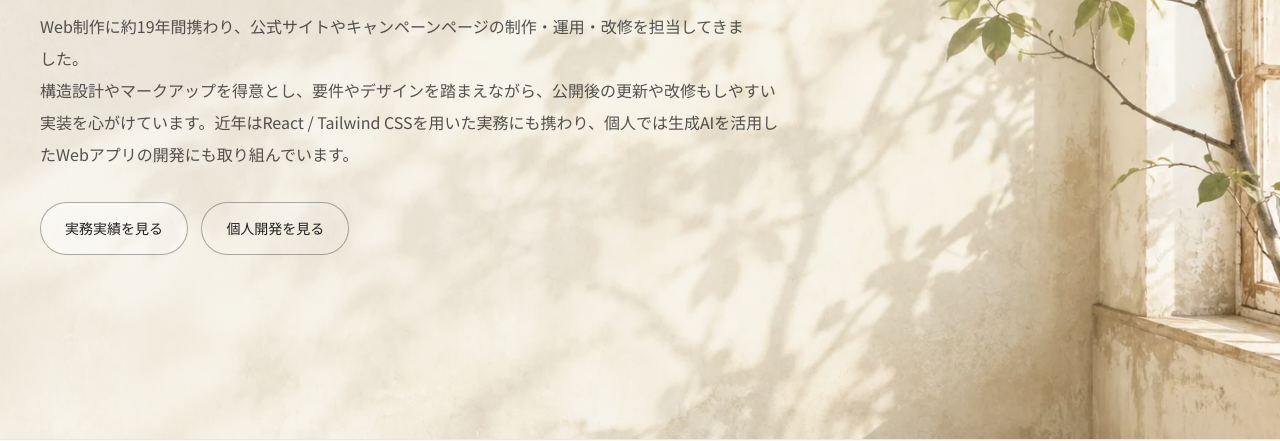
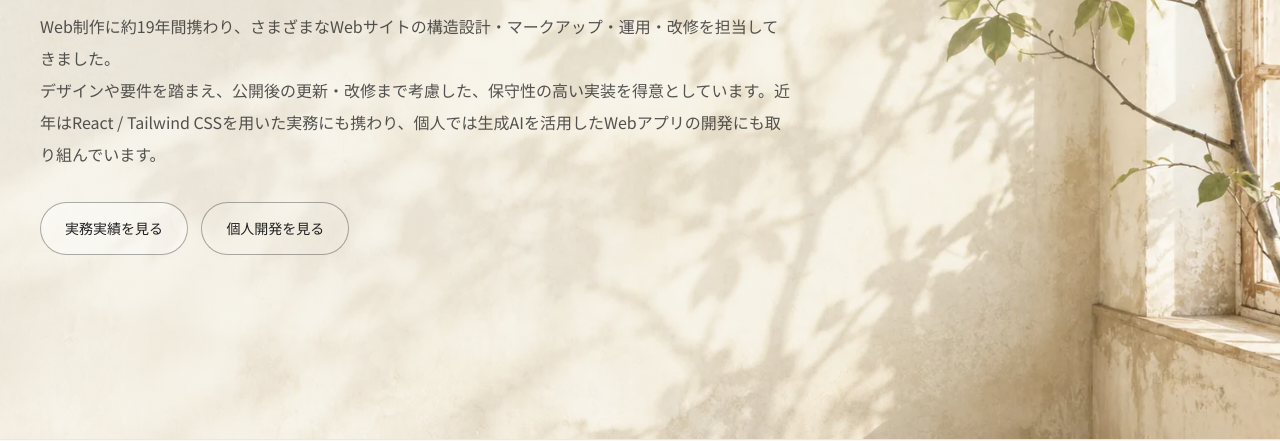
Before and after one commit to y-hatanon/portfolio, a website built with Vite: page index.html in a window 1280 px wide. Shown: the part 361-802 px from the top of the page. Built offline with nearby package versions, Linux system fonts and the light colour scheme.

Commit message:
テキスト修正

```diff
--- a/index.html
+++ b/index.html
@@ -32,8 +32,8 @@
       <div class="content">
         <p class="label">WEB PRODUCTION / FRONTEND DEVELOPMENT</p>
         <h1>Portfolio</h1>
-        <p class="lead">Web制作に約19年間携わり、公式サイトやキャンペーンページの制作・運用・改修を担当してきました。<br>
-        構造設計やマークアップを得意とし、要件やデザインを踏まえながら、公開後の更新や改修もしやすい実装を心がけています。近年はReact / Tailwind CSSを用いた実務にも携わり、個人では生成AIを活用したWebアプリの開発にも取り組んでいます。</p>
+        <p class="lead">Web制作に約19年間携わり、さまざまなWebサイトの構造設計・マークアップ・運用・改修を担当してきました。<br>
+          デザインや要件を踏まえ、公開後の更新・改修まで考慮した、保守性の高い実装を得意としています。近年はReact / Tailwind CSSを用いた実務にも携わり、個人では生成AIを活用したWebアプリの開発にも取り組んでいます。</p>
         <a class="button" href="#works">実務実績を見る</a>
         <a class="button button--secondary" href="#projects">個人開発を見る</a>
       </div>
```
